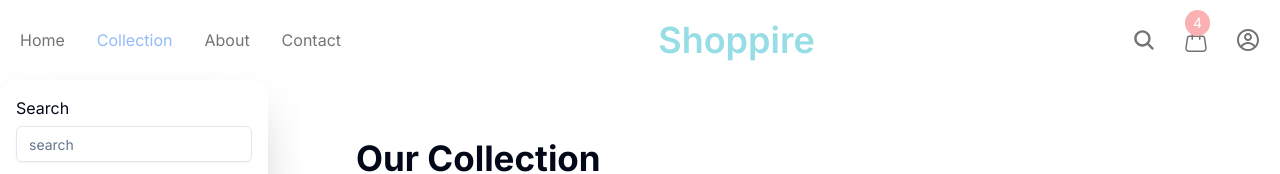
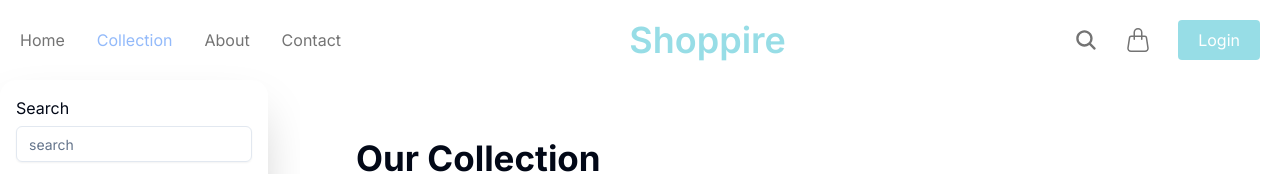
Before and after one commit to TANVIR0222/T-shop-client, a React (Vite) app: page /collection in a window 1280 px wide. Shown: the top 174 px of the page. Built offline with nearby package versions, Linux system fonts and the light colour scheme; no server answers.

Commit message:
Header Done

```diff
--- a/src/shared/Header.jsx
+++ b/src/shared/Header.jsx
@@ -1,10 +1,11 @@
 import HeaderDropdownMenu from "@/components/common/HeaderDropdownMenu";
-import { isAction } from "@reduxjs/toolkit";
 import { useEffect, useState } from "react";
 import { Link, NavLink } from "react-router-dom";
 import { IoSearch } from "react-icons/io5";
 import { BsHandbag } from "react-icons/bs";
-import { CgProfile } from "react-icons/cg";
+import { useSelector } from "react-redux";
+import UserDropdownMenu from "@/components/common/UserDropdownMenu";
+import { useFetchAllCartQuery } from "@/app/feature/cart/cartApi";
 
 const navbar = [
   { id: 1, name: "Home", link: "/" },
@@ -14,6 +15,8 @@
 ];
 
 const Header = () => {
+  const {data: products } = useFetchAllCartQuery()
+
   const [isScrolled, setIsScrolled] = useState(false);
 
   useEffect(() => {
@@ -31,6 +34,9 @@
       window.removeEventListener("scroll", handleScroll);
     };
   }, []);
+
+  const {user} = useSelector((state) => state?.auth);
+
   return (
     <>
       <header
@@ -70,20 +76,31 @@
               Shoppire
             </h1>
           </div>
-          <div className="flex gap-7">
-            <Link>
+          <div className="flex gap-7 items-center">
+            <Link to={'/collection'}>
               <IoSearch className="text-2xl" />
             </Link>
-            <Link to={'/adProduct'}>
+            <Link to={"/add-order"}>
               <div className="">
                 <BsHandbag className="text-2xl relative" />
-                <p className=" absolute top-[10px] right-[70px] bg-red-400 rounded-full px-2 py-1 p-1 text-white">4</p>
+                {
+                  products?.length > 0 && <p className=" absolute top-[10px] right-[87px] p-1 text-black">
+                  {products.length}
+                </p>
+                }
               </div>
             </Link>
-            <Link>
-              {" "}
-              <CgProfile className="text-2xl" />
-            </Link>
+           <div className="">
+           {
+            user ? (
+              <UserDropdownMenu user={user} role = {user?.role} />
+              ) : (
+                <Link to="/login">
+                  <button className="bg-[#43c2d1] text-white rounded px-5 py-2">Login</button>
+                </Link>
+              )
+           }
+           </div>
           </div>
         </nav>
       </header>
```
